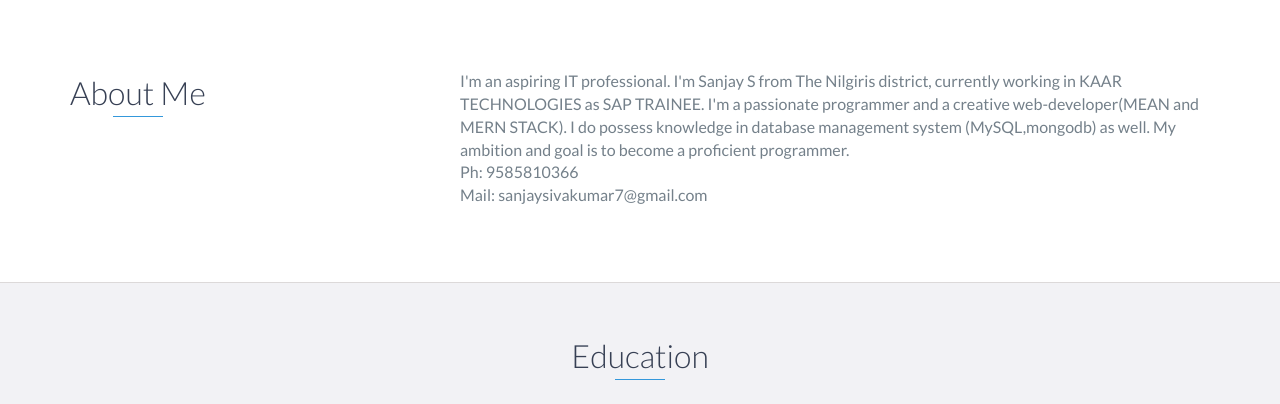
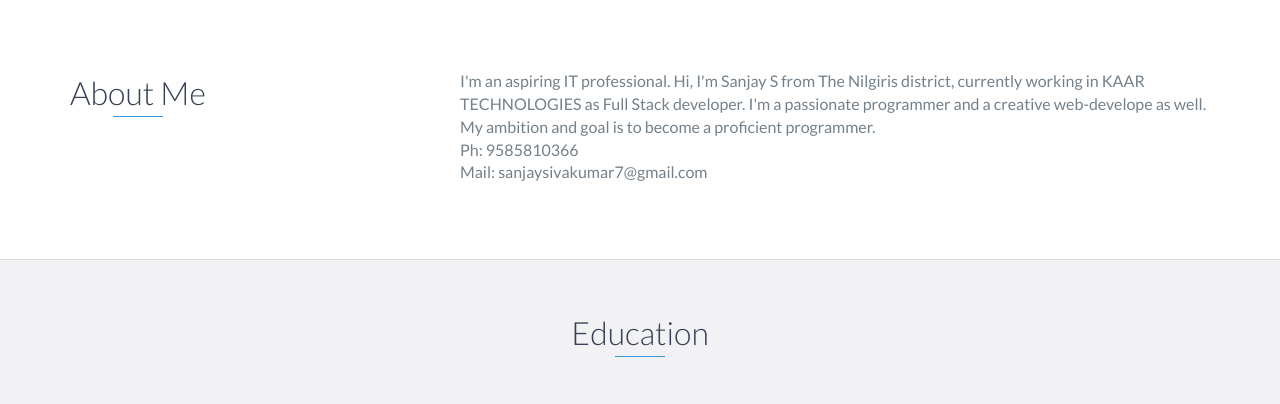
Before and after one commit to sanjay445/sanjay445.github.io, a website: page index.html in a window 1280 px wide. Shown: the part 805-1209 px from the top of the page. Drawn offline with nearby package versions, Linux system fonts and the light colour scheme.

Commit message:
Update index.html

```diff
--- a/index.html
+++ b/index.html
@@ -51,7 +51,7 @@
         <div id="lead-content">
             <h1>Sanjay S</h1>
             <h2>Computer science student</h2>
-            <a href="SANJAY_S.pdf" class="btn-rounded-white">Resume</a>
+            <a href="RESUME-SANJAY.pdf" class="btn-rounded-white">Resume</a>
         </div>
         <!-- End #lead-content -->
 
@@ -75,9 +75,8 @@
                 <div class="col-md-8">
                     <p>
                         I'm an aspiring IT professional.
-						I'm Sanjay S from The Nilgiris district, currently working in KAAR TECHNOLOGIES as SAP TRAINEE.
-						I'm a passionate programmer and a creative web-developer(MEAN and MERN STACK).
-						I do possess knowledge in database management system (MySQL,mongodb) as well.
+						Hi, I'm Sanjay S from The Nilgiris district, currently working in KAAR TECHNOLOGIES as Full Stack developer.
+						I'm a passionate programmer and a creative web-develope as well.
 						My ambition and goal is to become a proficient programmer.
 
 
```
